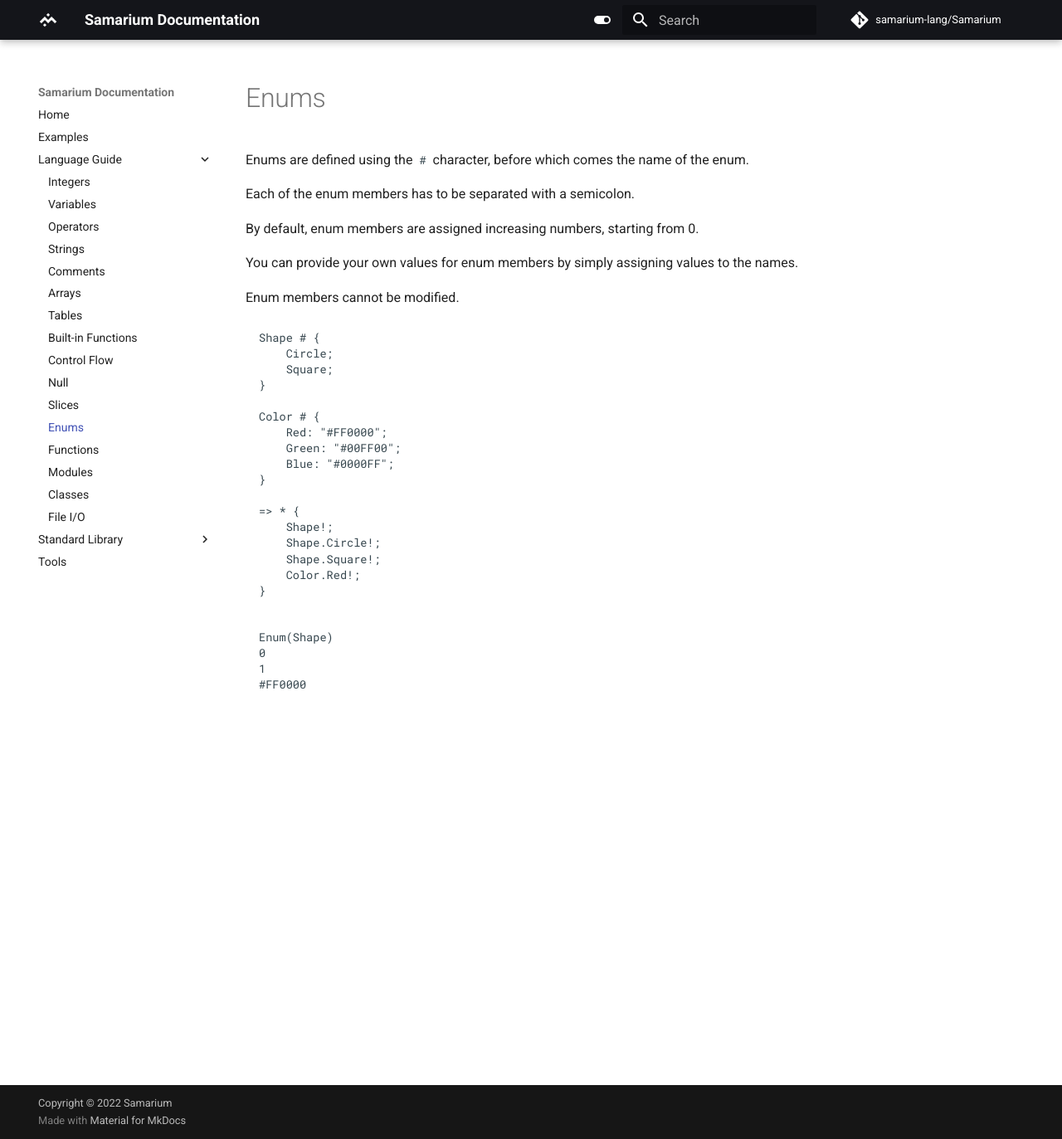
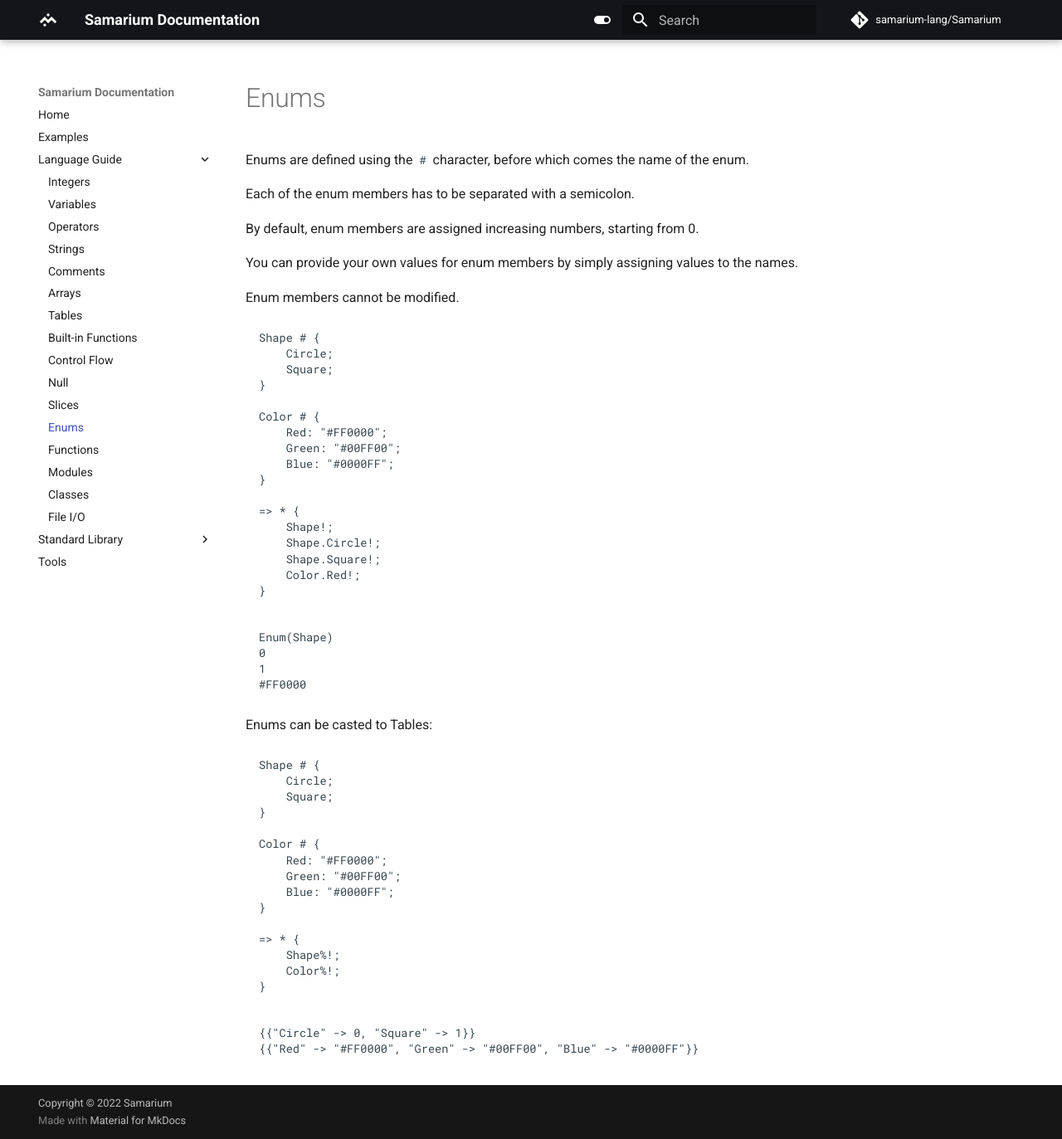
Before and after one commit to samarium-lang/Samarium, an MkDocs documentation site: the page built from docs/enums.md, in a window 1280 px wide and 1373 px high. Shown: the whole window at 83% size. Built offline with MkDocs 1.6.1 and Material for MkDocs 9.7.7, drawn with Linux system fonts in a browser that asks for light colours; comment, search, counter and statistics services are not loaded.

Commit message:
(docs) Added Enum.cast

````diff
--- a/docs/enums.md
+++ b/docs/enums.md
@@ -35,3 +35,26 @@
 1
 #FF0000
 ```
+
+Enums can be casted to Tables:
+```sm
+Shape # {
+    Circle;
+    Square;
+}
+
+Color # {
+    Red: "#FF0000";
+    Green: "#00FF00";
+    Blue: "#0000FF";
+}
+
+=> * {
+    Shape%!;
+    Color%!;
+}
+```
+```
+{{"Circle" -> 0, "Square" -> 1}}
+{{"Red" -> "#FF0000", "Green" -> "#00FF00", "Blue" -> "#0000FF"}}
+```
````
